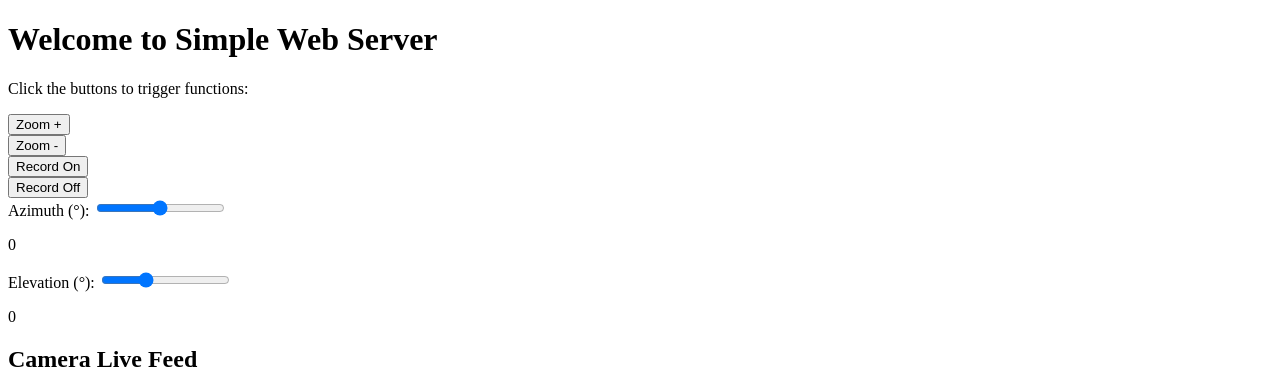
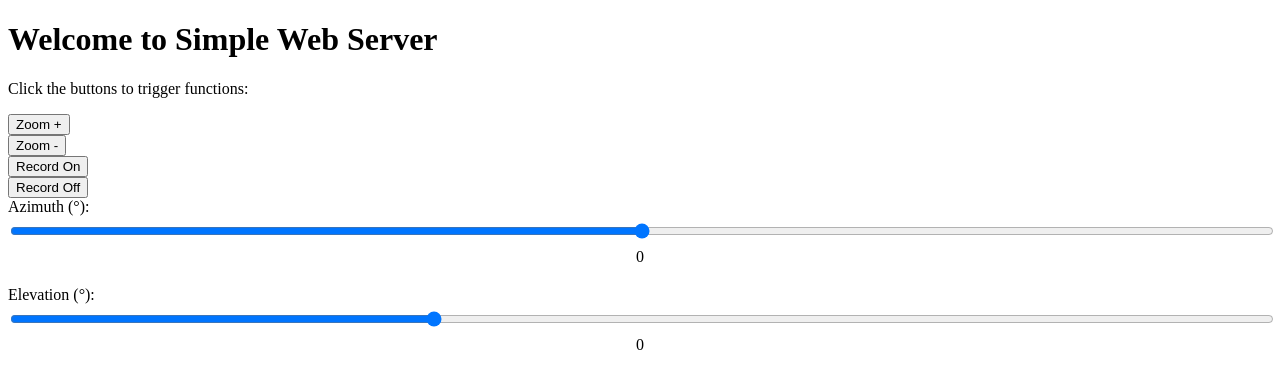
Before and after one commit to YohanHadji/TrackerRPi, a Flask app: template templates/oldIndex.html in a window 1280 px wide. Shown: the top 375 px of the page. Run offline with Flask 3, Linux system fonts and the light colour scheme; the template is opened without the code that fills it, so the values that code supplies are empty; parts of the project's set-up code (start-up, migrations or seed data) failed here and were passed over.

Commit message:
slider large

```diff
--- a/templates/oldIndex.html
+++ b/templates/oldIndex.html
@@ -4,6 +4,25 @@
     <meta charset="UTF-8">
     <meta name="viewport" content="width=device-width, initial-scale=1.0">
     <title>Simple Web Server</title>
+    <style>
+        .sliders div {
+            margin-bottom: 20px;
+        }
+
+        .sliders label {
+            display: block;
+            margin-bottom: 5px;
+        }
+
+        .sliders input[type="range"] {
+            width: 100%;
+        }
+
+        .sliders p {
+            text-align: center;
+            margin-top: 5px;
+        }
+    </style>
 </head>
 <body>
     <h1>Welcome to Simple Web Server</h1>
```
